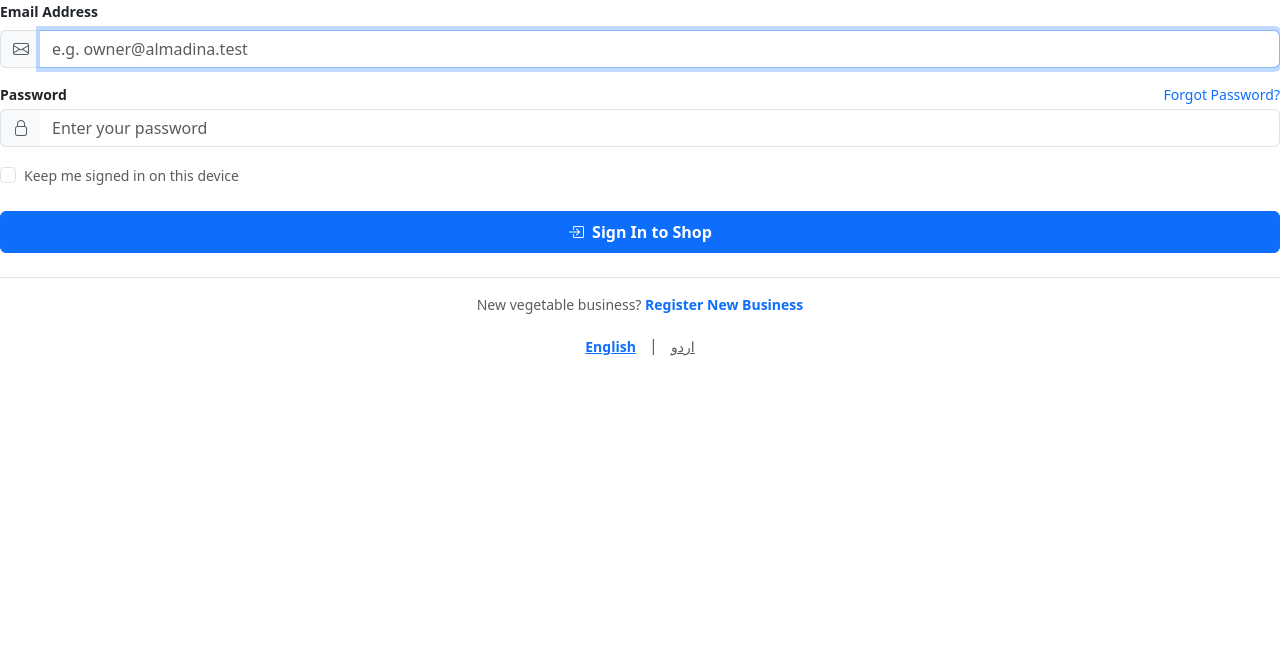
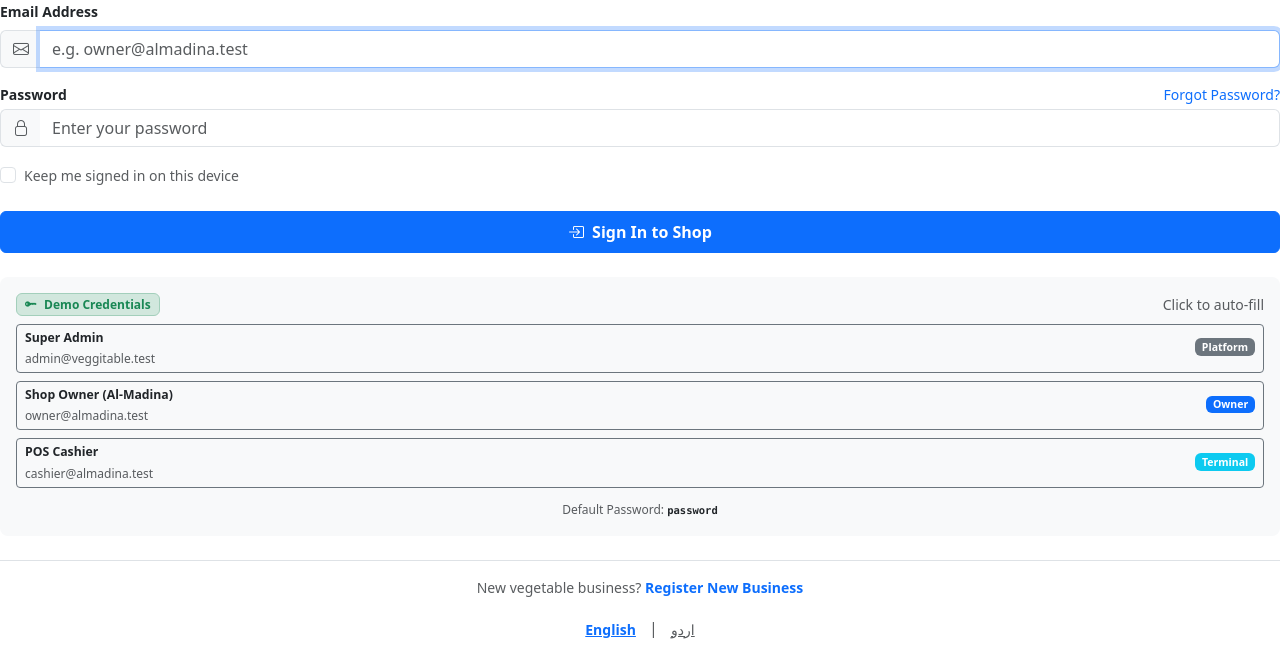
Before and after one commit to ajmalkamboh/Veggitable-Pos, a Laravel app: page /login in a window 1280 px wide. Shown: the part 432-1077 px from the top of the page. Before the commit the page ends 788 px from the top, so only its background shows below. Run offline with Laravel 12, Linux system fonts and the light colour scheme; style sheets or scripts are compiled from the project's sources; some libraries are stand-ins or nearby versions; some web fonts are replaced.

Commit message:
Add demo credentials helper card and auto-fill buttons to login page

```diff
--- a/resources/views/auth/login.blade.php
+++ b/resources/views/auth/login.blade.php
@@ -87,6 +87,57 @@
     </button>
   </form>
 
+  <!-- Demo Accounts / Quick Credentials -->
+  <div class="card bg-light border-0 mt-4 rounded-3">
+    <div class="card-body p-3">
+      <div class="d-flex align-items-center justify-content-between mb-2">
+        <span class="badge bg-success-subtle text-success border border-success-subtle fw-semibold px-2 py-1">
+          <i class="bi bi-key-fill me-1"></i> Demo Credentials
+        </span>
+        <small class="text-muted">Click to auto-fill</small>
+      </div>
+      <div class="d-grid gap-2">
+        <button type="button" class="btn btn-outline-secondary btn-sm text-start d-flex justify-content-between align-items-center py-1 px-2" onclick="fillCredentials('admin@veggitable.test', 'password')">
+          <div>
+            <strong class="d-block text-dark small">Super Admin</strong>
+            <span class="text-muted" style="font-size: 0.75rem;">admin@veggitable.test</span>
+          </div>
+          <span class="badge bg-secondary">Platform</span>
+        </button>
+        <button type="button" class="btn btn-outline-secondary btn-sm text-start d-flex justify-content-between align-items-center py-1 px-2" onclick="fillCredentials('owner@almadina.test', 'password')">
+          <div>
+            <strong class="d-block text-dark small">Shop Owner (Al-Madina)</strong>
+            <span class="text-muted" style="font-size: 0.75rem;">owner@almadina.test</span>
+          </div>
+          <span class="badge bg-primary">Owner</span>
+        </button>
+        <button type="button" class="btn btn-outline-secondary btn-sm text-start d-flex justify-content-between align-items-center py-1 px-2" onclick="fillCredentials('cashier@almadina.test', 'password')">
+          <div>
+            <strong class="d-block text-dark small">POS Cashier</strong>
+            <span class="text-muted" style="font-size: 0.75rem;">cashier@almadina.test</span>
+          </div>
+          <span class="badge bg-info">Terminal</span>
+        </button>
+      </div>
+      <div class="mt-2 text-center">
+        <span class="text-muted" style="font-size: 0.75rem;">Default Password: <code class="fw-bold text-dark">password</code></span>
+      </div>
+    </div>
+  </div>
+
+  <script>
+    function fillCredentials(email, password) {
+      const emailInput = document.getElementById('email');
+      const passInput = document.getElementById('password');
+      if (emailInput && passInput) {
+        emailInput.value = email;
+        passInput.value = password;
+        emailInput.classList.add('bg-white');
+        passInput.classList.add('bg-white');
+      }
+    }
+  </script>
+
   <!-- Register Business Prompt -->
   <div class="border-top mt-4 pt-3 text-center">
     <p class="text-muted small mb-0">
--- a/routes/console.php
+++ b/routes/console.php
@@ -1,8 +1,36 @@
 <?php
 
+use App\Models\User;
+use Database\Seeders\DatabaseSeeder;
 use Illuminate\Foundation\Inspiring;
 use Illuminate\Support\Facades\Artisan;
 
 Artisan::command('inspire', function () {
     $this->comment(Inspiring::quote());
 })->purpose('Display an inspiring quote');
+
+Artisan::command('veggitable:seed-demo', function () {
+    $this->info('Seeding database with demo users...');
+    $this->call(DatabaseSeeder::class);
+    $this->info('Database seeding completed successfully.');
+})->purpose('Seed demo users and multi-tenant test data');
+
+Artisan::command('veggitable:list-users', function () {
+    $users = User::all(['id', 'name', 'email', 'is_super_admin', 'tenant_id', 'status']);
+    if ($users->isEmpty()) {
+        $this->warn('No users found in database! Running seed...');
+        $this->call(DatabaseSeeder::class);
+        $users = User::all(['id', 'name', 'email', 'is_super_admin', 'tenant_id', 'status']);
+    }
+
+    $rows = $users->map(fn ($u) => [
+        'ID' => $u->id,
+        'Name' => $u->name,
+        'Email' => $u->email,
+        'Role' => $u->is_super_admin ? 'Platform Super Admin' : ($u->is_tenant_owner ? 'Tenant Owner' : 'Employee'),
+        'Tenant' => $u->tenant?->name ?? 'Platform (No Tenant)',
+        'Status' => $u->status,
+    ])->toArray();
+
+    $this->table(['ID', 'Name', 'Email', 'Role', 'Tenant', 'Status'], $rows);
+})->purpose('List all registered users and their credentials');
```
Also changed, not shown: app/Services/AutomationService.php (+6 -13 lines), tests/Feature/Phase17NotificationsAndAutomationTest.php (+6 -12 lines), docs/PRODUCTION_DEPLOYMENT_GUIDE.md (line endings or trailing spaces), resources/views/superadmin/backups/index.blade.php (line endings or trailing spaces), resources/views/superadmin/system-health/index.blade.php (line endings or trailing spaces), resources/views/tenant/backup/index.blade.php (line endings or trailing spaces), resources/views/tenant/notifications/index.blade.php (line endings or trailing spaces), resources/views/tenant/notifications/settings.blade.php (line endings or trailing spaces).
